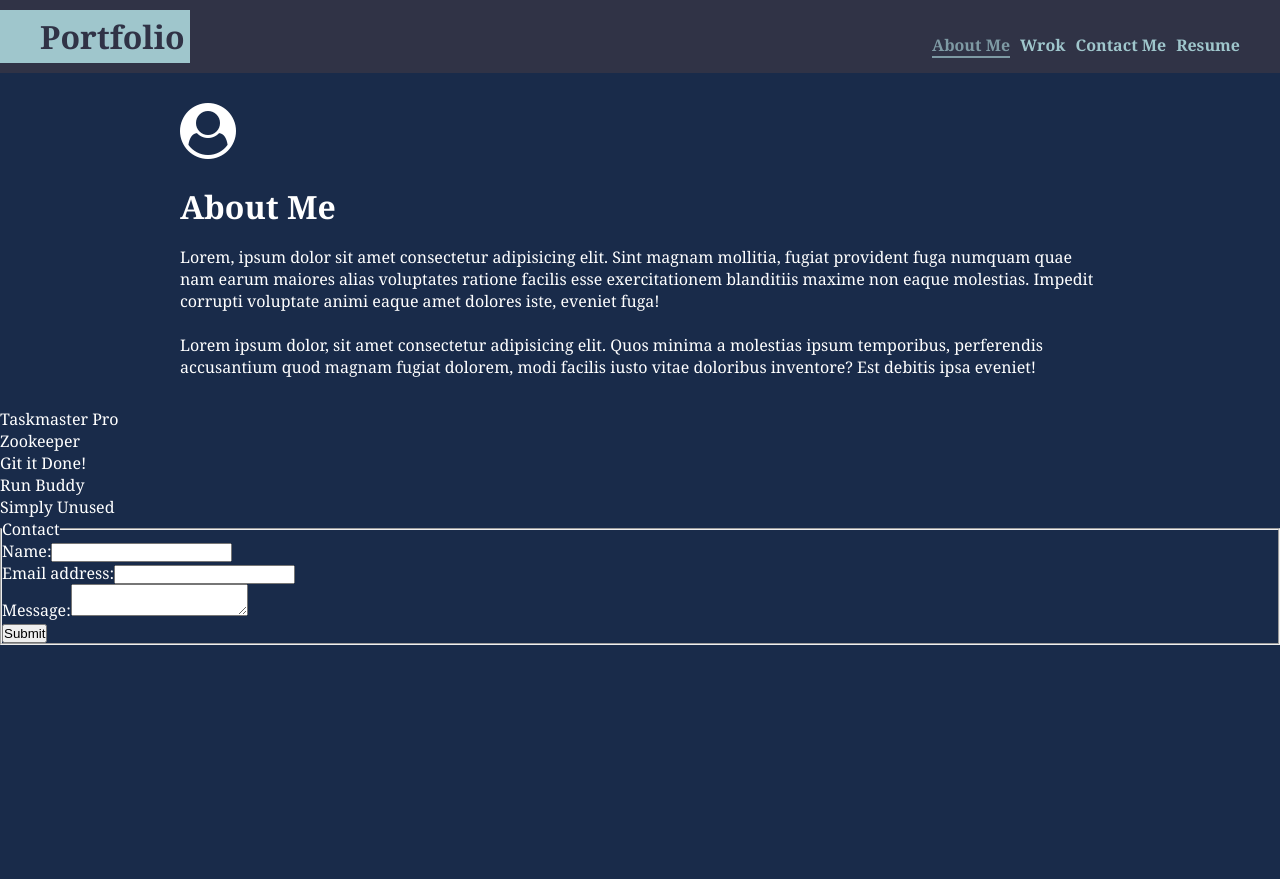
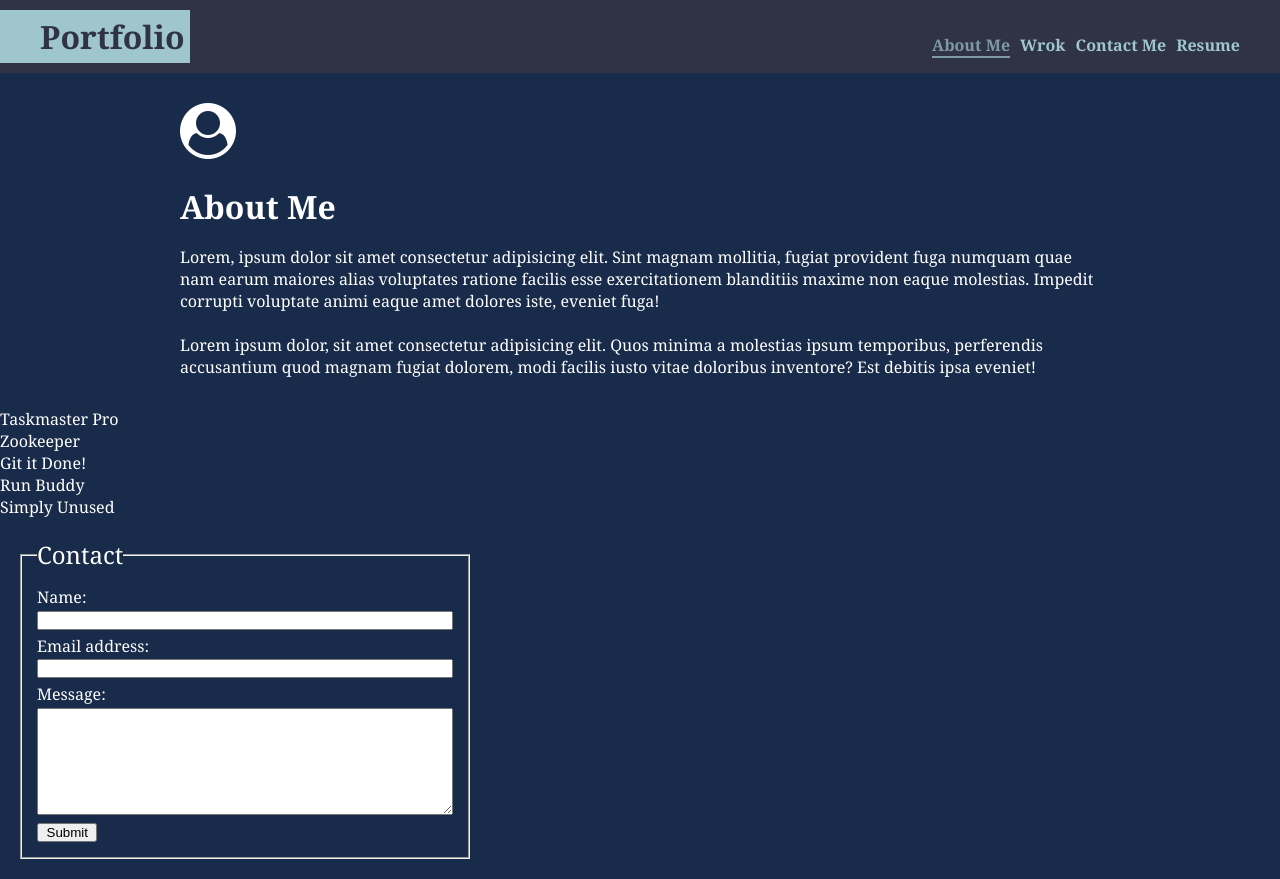
Before and after one commit to a-taghva/react-portfolio, a React (Create React App) app: page / in a window 1280 px wide. Before the commit the page ends 800 px from the top, so only its background shows below. Built offline with nearby package versions, Linux system fonts and the light colour scheme.

Commit message:
contact form styles

```diff
--- a/src/App.css
+++ b/src/App.css
@@ -200,7 +200,7 @@ section div {
 
 
 /* apply styles to contact me section */
-.contact-info ul {
+/* .contact-info ul {
   max-width: 850px;
   justify-content: space-around;
 }
@@ -212,8 +212,43 @@ section div {
 .contact-info ul li a {
   color: var(--primary-color);
   padding: 2px;
+} */
+
+#contact {
+  margin: 20px;
+  max-width: 450px;
 }
 
+#contact legend {
+  font-size: 24px;
+}
+
+#contact fieldset {
+  padding: 15px;
+}
+
+.contact-field {
+  display: flex;
+  flex-direction: column;
+  margin-bottom: 5px;
+}
+
+.contact-field label {
+  margin-bottom: 2.5px;
+}
+
+#contact-field textarea {
+  height: 15px;
+}
+
+.submit-btn {
+  padding: 0 7.5px;
+}
+
+.submit-btn:hover {
+  cursor: pointer;
+  opacity: 0.7;
+}
 
 /* for 860px or less */
 @media screen and (max-width: 860px) {
--- a/src/components/ContactForm/index.js
+++ b/src/components/ContactForm/index.js
@@ -2,22 +2,22 @@ import React from 'react';
 
 function ContactForm() {
   return(
-    <form>
+    <form id="contact">
       <fieldset>
         <legend>Contact</legend>
-        <div class="f-row">
+        <div class="contact-field">
           <label htmlFor="name">Name:</label>
           <input type="text" id="name" />
         </div>
-        <div class="f-row">
+        <div class="contact-field">
           <label htmlFor="email">Email address:</label>
           <input type="email" id="email" />
         </div>
-        <div class="f-row">
+        <div class="contact-field">
           <label htmlFor="message">Message:</label>
-          <textarea id="message"></textarea>
+          <textarea id="message" rows="7"></textarea>
         </div>
-        <button type="submit">Submit</button>
+        <button type="submit" className="submit-btn">Submit</button>
       </fieldset>
     </form>
   )
```
